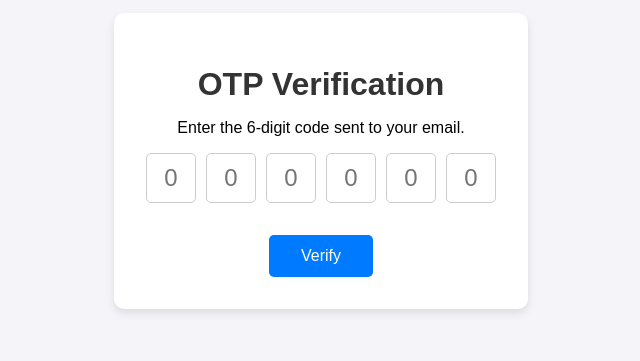
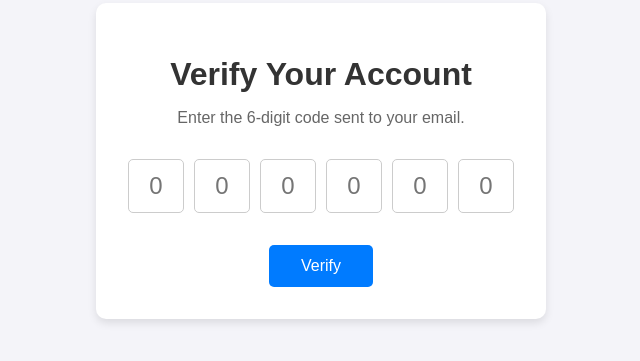
Before and after one commit to acciojob/OTP-Adarsh11234, a website: page main.html in a window 1280 px wide. Shown: the part 239-600 px from the top of the page, without its empty margins (319-959 px from the left). Drawn offline with Linux system fonts and the light colour scheme; files that its build step writes are made by us from their sources; files whose address does not match are found by name.

Commit message:
created a submission

```diff
--- a/main.html
+++ b/main.html
@@ -1,4 +1,4 @@
-
+<!DOCTYPE html>
 <html lang="en">
 <head>
   <meta charset="UTF-8">
@@ -8,16 +8,18 @@
 </head>
 <body>
   <div class="container">
-    <h1 id="verification_heading">OTP Verification</h1>
+
+    <h1 id="verification_heading">Verify Your Account</h1>
+
     <p id="verification_subtext">Enter the 6-digit code sent to your email.</p>
 
     <div class="code-container">
-      <input type="number" class="code" placeholder="0" min="0" max="9" required>
-      <input type="number" class="code" placeholder="0" min="0" max="9" required>
-      <input type="number" class="code" placeholder="0" min="0" max="9" required>
-      <input type="number" class="code" placeholder="0" min="0" max="9" required>
-      <input type="number" class="code" placeholder="0" min="0" max="9" required>
-      <input type="number" class="code" placeholder="0" min="0" max="9" required>
+      <input type="number" id="code-0" class="code" placeholder="0" min="0" max="9" required>
+      <input type="number" id="code-1" class="code" placeholder="0" min="0" max="9" required>
+      <input type="number" id="code-2" class="code" placeholder="0" min="0" max="9" required>
+      <input type="number" id="code-3" class="code" placeholder="0" min="0" max="9" required>
+      <input type="number" id="code-4" class="code" placeholder="0" min="0" max="9" required>
+      <input type="number" id="code-5" class="code" placeholder="0" min="0" max="9" required>
     </div>
 
     <button id="verify-button">Verify</button>
--- a/script.js
+++ b/script.js
@@ -2,7 +2,7 @@ const codes = document.querySelectorAll('.code');
 
 codes.forEach((code, idx) => {
   code.addEventListener('input', (e) => {
-
+    // Automatically focus the next input field
     if (e.target.value.length === 1 && idx < codes.length - 1) {
       codes[idx + 1].focus();
     }
--- a/styles.css
+++ b/styles.css
@@ -23,6 +23,11 @@ body {
   color: #333;
 }
 
+#verification_subtext {
+  font-size: 1rem;
+  color: #666;
+  margin-bottom: 2rem;
+}
 
 .code-container {
   display: flex;
```
